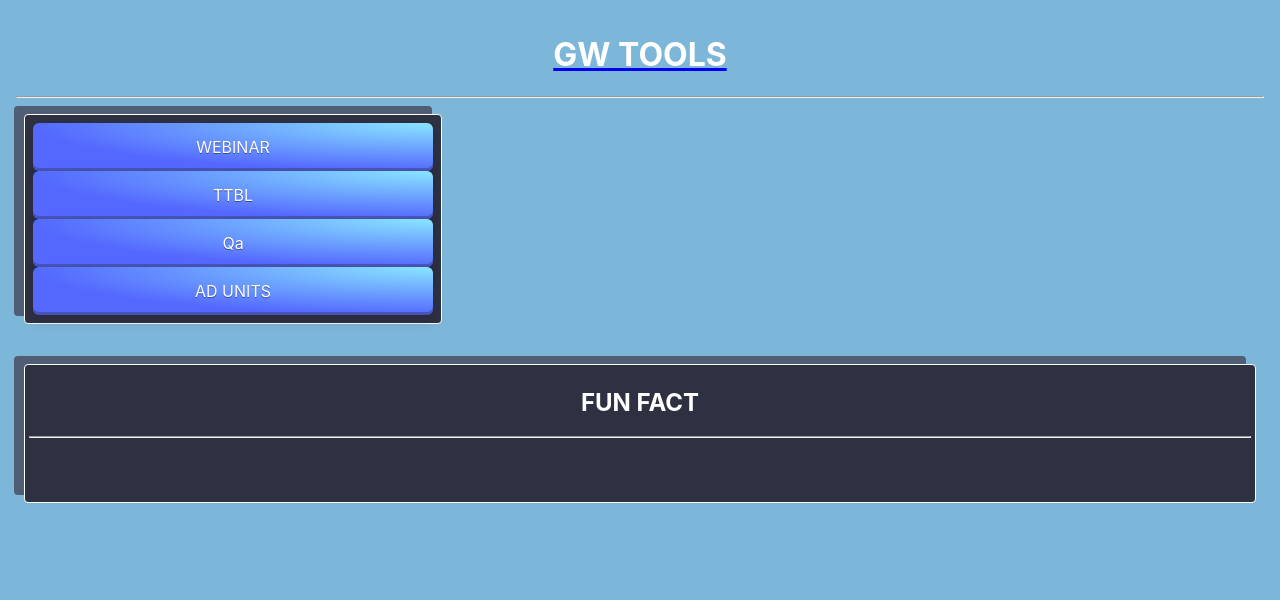
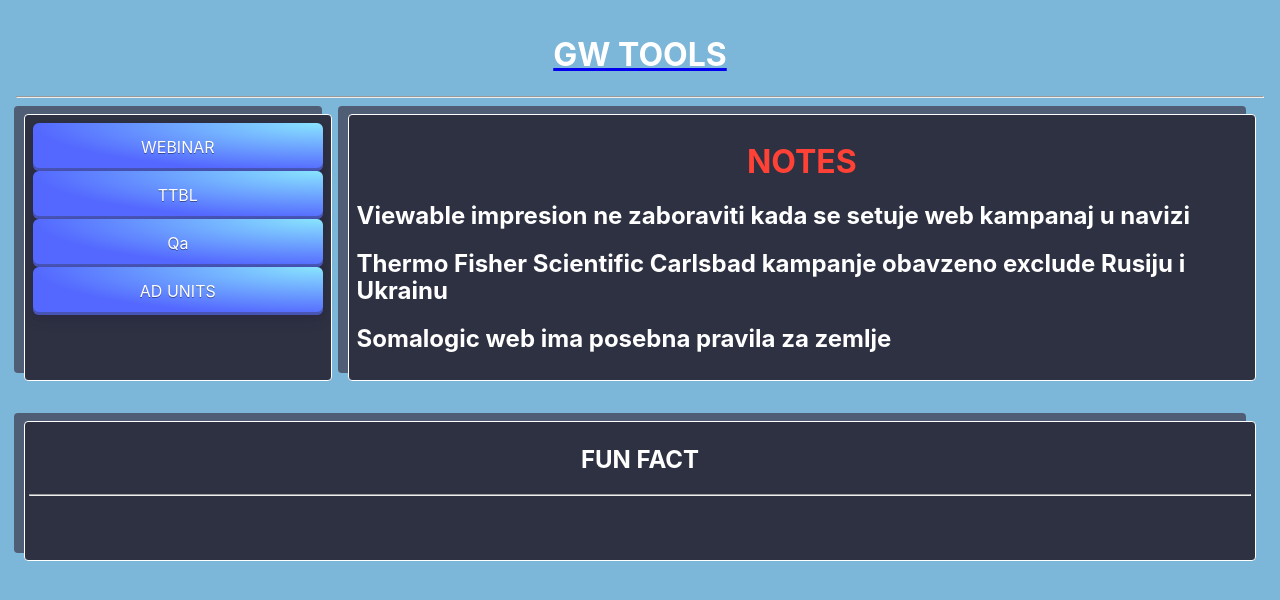
Before and after one commit to Danteie/gwtools_v2, a React (Create React App) app: page / in a window 1280 px wide. Shown: the top 600 px of the page. Built offline with nearby package versions, Linux system fonts and the light colour scheme; no server answers.

Commit message:
fixing git pages

```diff
--- a/src/App.js
+++ b/src/App.js
@@ -26,7 +26,7 @@ class App extends Component {
           <div className='flex'>
             <Menu/>
             <Routes>
-              <Route path="/gwtools_v2" element={<Home/>}/>
+              <Route path="/" element={<Home/>}/>
               <Route path="/webinar" element={<Webinar/>}/>
               <Route path="/ttbl" element={<TTBL/>}/>
               <Route path="/qa" element={<Qa/>}/>
--- a/src/component/Content/Home/Home.js
+++ b/src/component/Content/Home/Home.js
@@ -12,11 +12,9 @@ class Home extends Component{
         return (
             <div className="ba br2 pa2 ma2 bg-c w-100">
                 <h1 className="red center">NOTES</h1>
-
                     <h2>Viewable impresion ne zaboraviti kada se setuje web kampanaj u navizi</h2>
                     <h2>Thermo Fisher Scientific Carlsbad kampanje obavzeno exclude Rusiju i Ukrainu</h2>
                     <h2>Somalogic web ima posebna pravila za zemlje</h2>
-
             </div>
         )
 
--- a/src/component/Title/Title.js
+++ b/src/component/Title/Title.js
@@ -3,7 +3,7 @@ import {Link} from 'react-router-dom'
 
 const Title = () => {
     return(
-        <Link to="/gwtools_v2"><h1 className="flex justify-center title">GW TOOLS</h1></Link>
+        <Link to="/"><h1 className="flex justify-center title">GW TOOLS</h1></Link>
     )
 }
 
```
